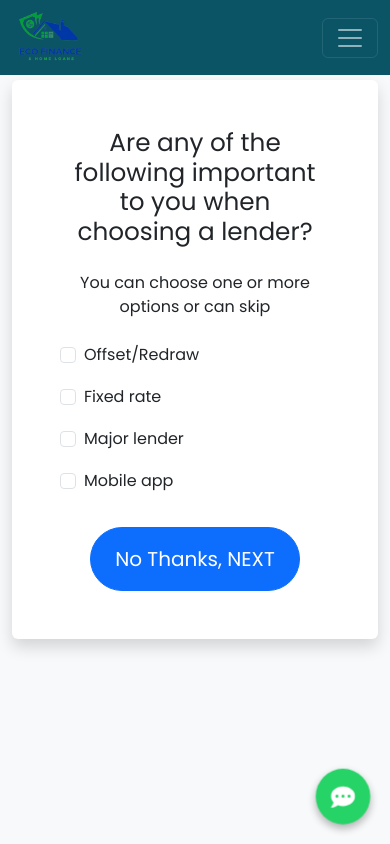
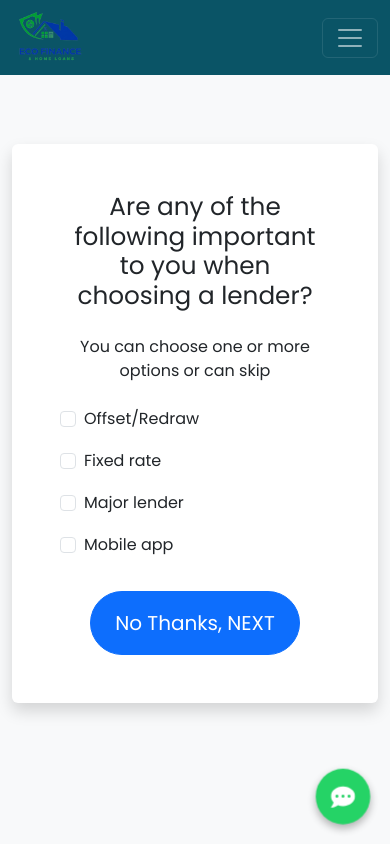
Before and after one commit to manutdmohit/eco-finance, a Next.js app: page /buy-home/lender-preferences in a window 390 px wide. Shown: the top 844 px of the page. Built offline with nearby package versions, Linux system fonts and the light colour scheme.

Commit message:
Fix layout issues

```diff
--- a/app/buy-home/lender-preferences/LenderPreferences.css
+++ b/app/buy-home/lender-preferences/LenderPreferences.css
@@ -1,5 +1,5 @@
 @media (max-width: 768px) {
   .lender-container {
-    margin-top: 80px !important;
+    margin-bottom: 150px;
   }
 }
--- a/app/buy-home/lender-preferences/page.tsx
+++ b/app/buy-home/lender-preferences/page.tsx
@@ -8,13 +8,8 @@ import './LenderPreferences.css';
 
 const LenderPreferences: React.FC = () => {
   return (
-    <div className="d-flex vh-100 bg-light main-container">
-      <Container
-        className="lender-container"
-        style={{
-          marginTop: '140px',
-        }}
-      >
+    <div className="d-flex vh-100 bg-light lender-container">
+      <Container>
         <Suspense fallback={<div>Loading...</div>}>
           <SearchParamsProvider />
         </Suspense>
@@ -58,7 +53,7 @@ const SearchParamsProvider = () => {
   };
 
   return (
-    <div className="bg-white p-5 rounded shadow">
+    <div className="bg-white p-5 rounded shadow" style={{ marginTop: '9rem' }}>
       <h2 className="text-center mb-4">
         Are any of the following important to you when choosing a lender?
       </h2>
```
